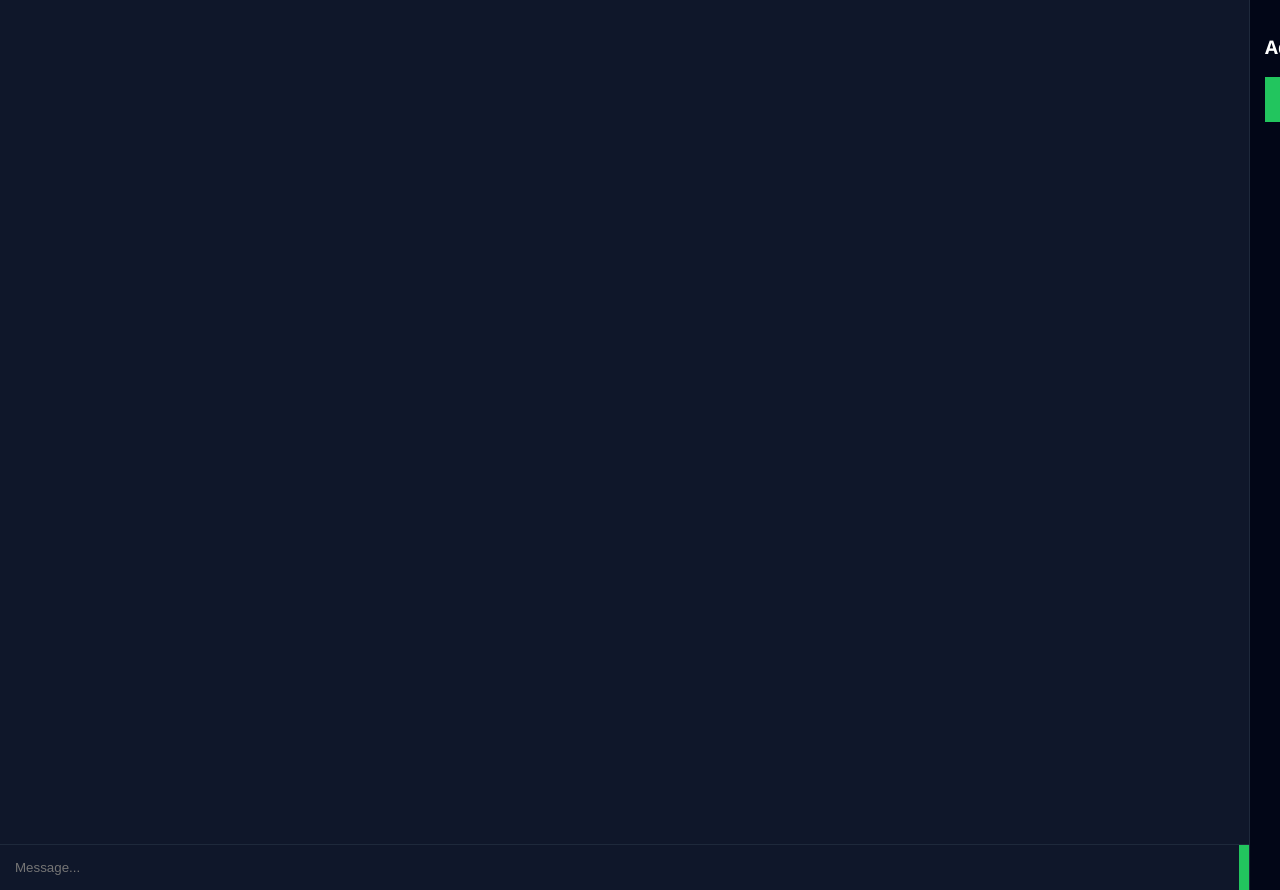
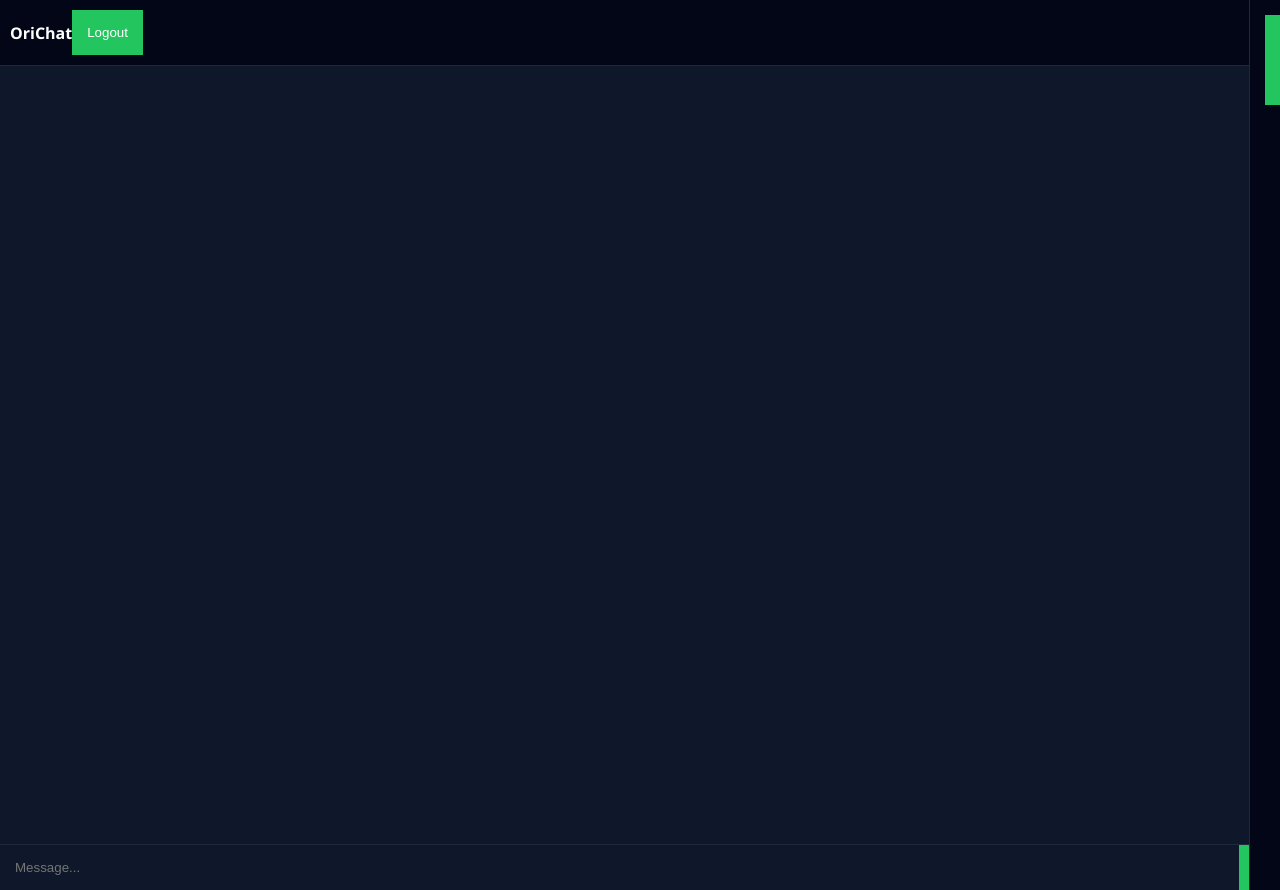
Before and after one commit to 30lnewcomb-byte/OriChatV2, a Flask app: page /chat in a window 1280 px wide. Run offline with Flask 3, Linux system fonts and the light colour scheme; the visitor is signed in with stand-in values (Sample User, id 1); some libraries are stand-ins or nearby versions.

Commit message:
Update index.html

```diff
--- a/templates/index.html
+++ b/templates/index.html
@@ -1,35 +1,79 @@
 <!DOCTYPE html>
 <html>
 <head>
-    <title>OriChat</title>
-    <link rel="stylesheet" href="/static/style.css">
+<title>OriChat</title>
+<link rel="stylesheet" href="/static/style.css">
 </head>
 <body>
 
+<div id="topBar">
+<span>OriChat</span>
+<button onclick="logout()">Logout</button>
+</div>
+
 <div id="chat"></div>
-<div id="typing"></div>
 
 <div id="inputBar">
-    <input id="msg" placeholder="Message..." oninput="typing()">
-    <button onclick="sendMsg()">➤</button>
+<input id="msg" placeholder="Message..." onkeydown="if(event.key==='Enter') sendMsg()">
+<button onclick="sendMsg()">➤</button>
 </div>
 
-<!-- ADMIN -->
-<div id="adminToggle" onclick="toggleAdmin()">⚙️</div>
+{% if admin %}
 <div id="adminPanel">
-    <h3>Admin</h3>
-    <button onclick="ori(true)">Ori ON</button>
-    <button onclick="ori(false)">Ori OFF</button>
+<button onclick="sendCommand('//ori_on')">Ori ON</button>
+<button onclick="sendCommand('//ori_off')">Ori OFF</button>
+<button onclick="sendCommand('//blooket_on')">Blooket ON</button>
+<button onclick="sendCommand('//blooket_off')">Blooket OFF</button>
+<button onclick="pushPrank()">Push Prank</button>
 </div>
-
-<!-- 🔥 THIS FIXES YOUR ERROR -->
-<script>
-    const USER = "{{ user }}";
-    const ADMIN = {{ admin|tojson }};
-</script>
+{% endif %}
 
 <script src="https://cdn.socket.io/4.5.4/socket.io.min.js"></script>
-<script src="/static/script.js"></script>
+<script>
+const socket = io();
+const username = "{{ user }}";
+const isAdmin = {{ 'true' if admin else 'false' }};
+
+function sendMsg() {
+    let input = document.getElementById("msg");
+
+    socket.send({
+        user: username,
+        text: input.value,
+        admin: isAdmin
+    });
+
+    input.value = "";
+}
+
+socket.on("message", data => {
+    let chat = document.getElementById("chat");
+
+    let div = document.createElement("div");
+    div.classList.add("message");
+
+    if (data.user === username) div.classList.add("me");
+    else if (data.user === "SYSTEM") div.classList.add("system");
+    else div.classList.add("other");
+
+    div.innerHTML = `<b>${data.user}</b><br>${data.text}`;
+    chat.appendChild(div);
+    chat.scrollTop = chat.scrollHeight;
+});
+
+function sendCommand(cmd){
+    socket.send({user: username, text: cmd, admin: isAdmin});
+}
+
+function pushPrank(){
+    let p = prompt("Enter prank:");
+    if(p) sendCommand("//prank " + p);
+}
+
+function logout(){
+    window.location.href = "/";
+}
+</script>
 
 </body>
 </html>
```
